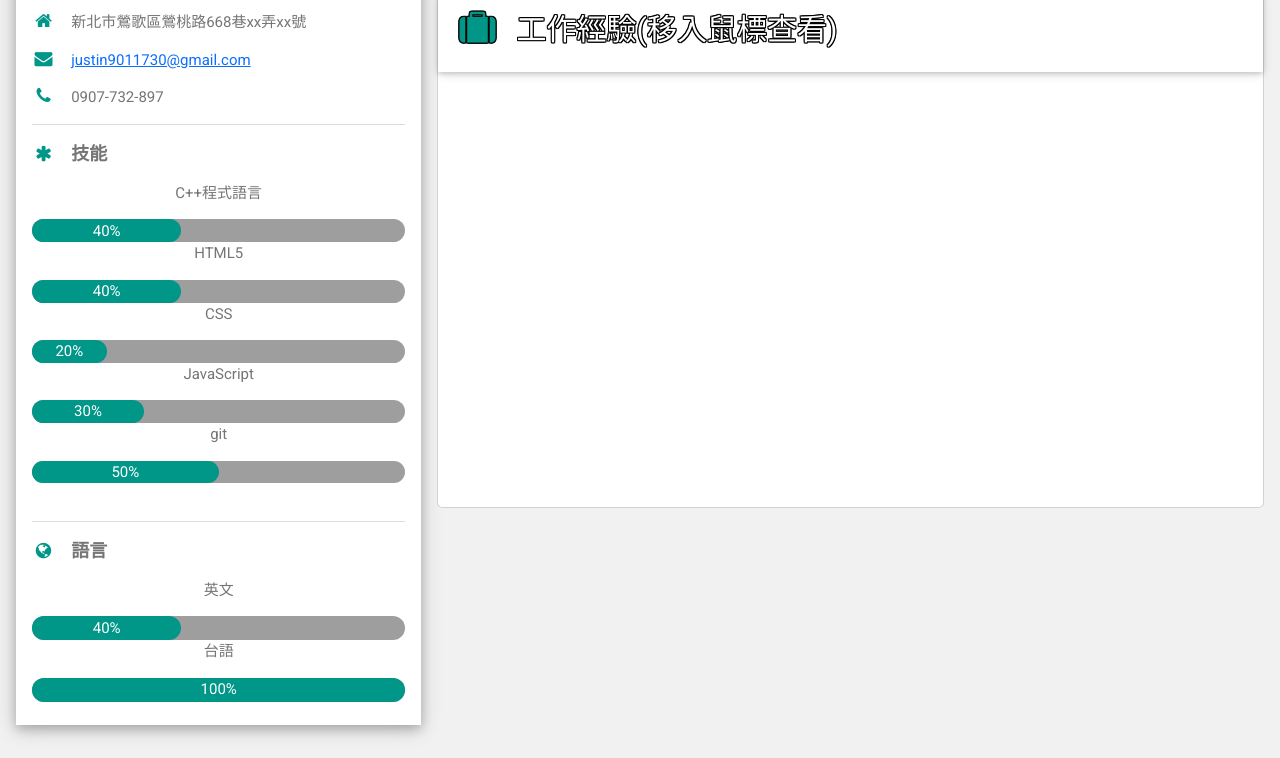
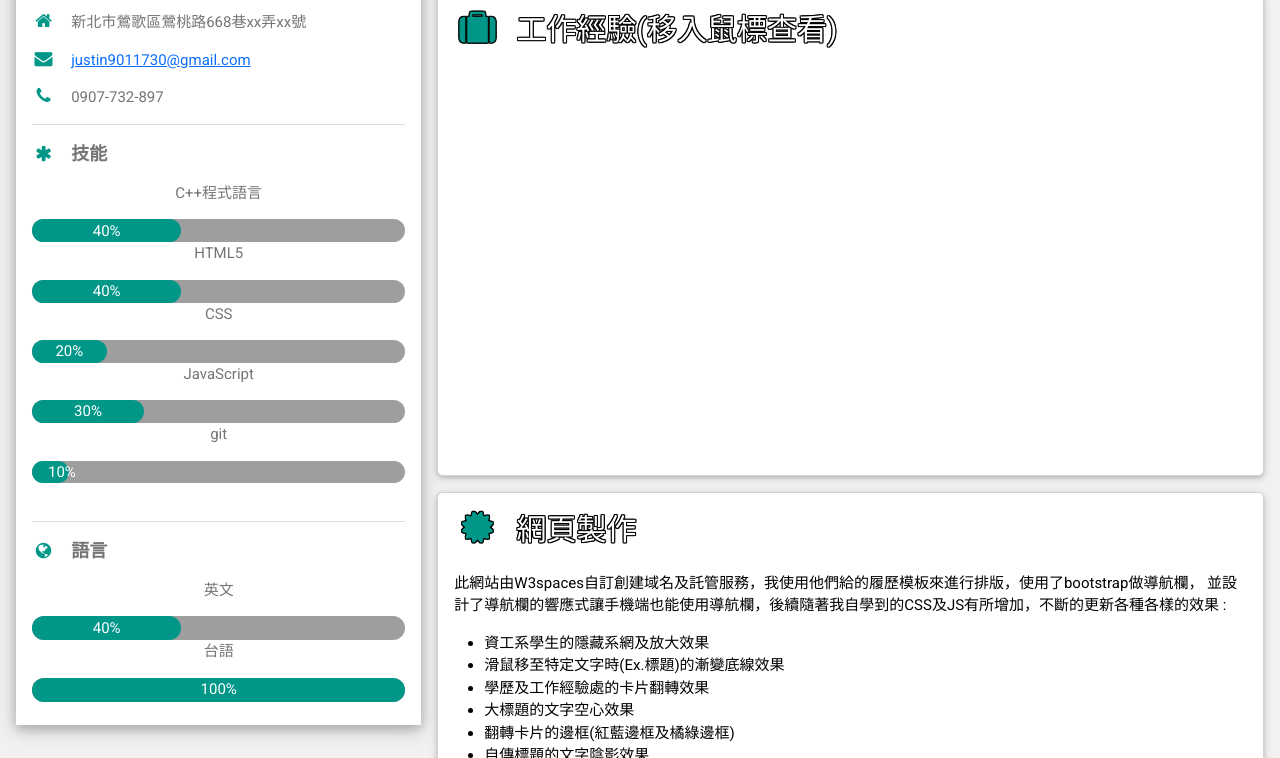
Before and after one commit to justin90117/xueqian, a plain HTML site: page index.html in a window 1280 px wide. Shown: the part 720-1478 px from the top of the page. Drawn offline with nearby package versions, Linux system fonts and the light colour scheme.

Commit message:
Add files via upload

```diff
--- a/index.html
+++ b/index.html
@@ -9,6 +9,8 @@
     <link rel="stylesheet" href="https://fonts.googleapis.com/css?family=Roboto" />
     <link rel="stylesheet" href="https://cdnjs.cloudflare.com/ajax/libs/font-awesome/4.7.0/css/font-awesome.min.css" />
     <link rel="stylesheet" href="self_create.css" />
+    <!--google的圖標庫-->
+    <link rel="stylesheet" href="https://fonts.googleapis.com/icon?family=Material+Icons">
     <!--tailwind的CDN
     <script src="https://cdn.tailwindcss.com"></script>
     -->
@@ -16,9 +18,11 @@
     <link rel="stylesheet" href="https://cdn.jsdelivr.net/npm/bootstrap@5.3.0-alpha2/dist/css/bootstrap.min.css"
         integrity="sha384-aFq/bzH65dt+w6FI2ooMVUpc+21e0SRygnTpmBvdBgSdnuTN7QbdgL+OapgHtvPp" crossorigin="anonymous">
     -->
-
-    <!--google的圖標庫-->
-    <link rel="stylesheet" href="https://fonts.googleapis.com/icon?family=Material+Icons">
+    <!--bootstrap的JS組件
+    <script src="https://cdn.jsdelivr.net/npm/bootstrap@5.3.0-alpha2/dist/js/bootstrap.bundle.min.js"
+        integrity="sha384-qKXV1j0HvMUeCBQ+QVp7JcfGl760yU08IQ+GpUo5hlbpg51QRiuqHAJz8+BrxE/N" crossorigin="anonymous">
+    </script>
+    -->
 
     <!-- 引入Bootstrap CSS文件 -->
     <link rel="stylesheet" href="node_modules/bootstrap/dist/css/bootstrap.min.css">
@@ -45,10 +49,6 @@
 </head>
 
 <body class="w3-light-grey">
-    <script src="https://cdn.jsdelivr.net/npm/bootstrap@5.3.0-alpha2/dist/js/bootstrap.bundle.min.js"
-        integrity="sha384-qKXV1j0HvMUeCBQ+QVp7JcfGl760yU08IQ+GpUo5hlbpg51QRiuqHAJz8+BrxE/N"
-        crossorigin="anonymous">
-    </script><!--bootstrap的JS組件-->
 
     <nav class="navbar navbar-expand-lg bg-body-tertiary sticky-top">
         <div class="container-fluid navbar_bg_col">
@@ -131,8 +131,8 @@
                         </div>
                         <p class="text_center">git</p>
                         <div class="w3-grey w3-round-xlarge">
-                            <div class="w3-container w3-center w3-round-xlarge w3-teal" style="width: 50%">
-                                50%
+                            <div class="w3-container w3-center w3-round-xlarge w3-teal" style="width: 10%">
+                                10%
                             </div>
                         </div>
                         <br />
@@ -163,9 +163,9 @@
 
             <div class="w3-twothird">
                 <div class="w3-container w3-card w3-white w3-margin-bottom z_index">
-                    <h2 class="h2_color w3-padding-16">
-                        <i class="fa fa-certificate fa-fw w3-margin-right w3-xxlarge w3-text-teal"></i><span
-                            class="shadow">自傳 autobiography</span>
+                    <h2 class="h2_color_green w3-padding-16">
+                        <i class="fa fa-certificate fa-fw w3-margin-right w3-xxlarge w3-text-teal"></i>
+                            <span class="green_shadow">自傳 autobiography</span>
                     </h2>
                     <p>
                         我出生於2001年，目前就讀於中國文化大學資訊工程學系四年級，就學期間主要以學習C++程式語言為主，其中也包含物件導向程式設計，期間也學習過基礎python
@@ -177,7 +177,7 @@
                         人臉辨識部分由自主訓練模型，整體系統使用筆電內建Webcam，辨識率在六成左右，目前已於112年1月完成畢業專題成果發表。<br />
                         目前專題結束後正在自主學習前端網頁技術，正在自學HTML及CSS，希望未來以此作為基礎向Javascript
                         及結合後端PHP，以希望能成為前端工程師為基礎，精進自身，
-                        能朝向全端工程師為目標努力邁進。
+                        朝向全端工程師為目標努力邁進。
                     </p>
                 </div>
 
@@ -211,13 +211,13 @@
                     </div>
                 </div>
 
-                <div class="card">
-                    <div class="face w3-container w3-card w3-white w3-margin-bottom">
+                <div class="card w3-container w3-card w3-white w3-margin-bottom">
+                    <div class="face">
                         <h2 class="w3-padding-16 hollow text_effect">
                             <i class="fa fa-suitcase fa-fw w3-margin-right w3-xxlarge w3-text-teal"></i><span>工作經驗(移入鼠標查看)</span>
                         </h2>
                     </div>
-                    <div class="back w3-container w3-card w3-white w3-margin-bottom card_padding_green_orange">
+                    <div class="back card_padding_green_orange">
                         <div class="w3-container container_background_lightpink">
                             <h5 class="w3-opacity">
                                 <b>餐廚助手 / 台灣東利多股份有限公司</b>
@@ -251,6 +251,28 @@
                         </div>
                     </div>
                 </div>
+
+                <div class="card w3-container w3-card w3-white w3-margin-bottom">
+                    <h2 class="w3-padding-16 hollow text_effect">
+                        <i class="fa fa-certificate fa-fw w3-margin-right w3-xxlarge w3-text-teal"></i><span>網頁製作</span>
+                    </h2>
+                    <p>
+                        此網站由W3spaces自訂創建域名及託管服務，我使用他們給的履歷模板來進行排版，使用了bootstrap做導航欄，
+                        並設計了導航欄的響應式讓手機端也能使用導航欄，後續隨著我自學到的CSS及JS有所增加，不斷的更新各種各樣的效果 :
+                        <ul>
+                            <li>資工系學生的隱藏系網及放大效果</li>
+                            <li>滑鼠移至特定文字時(Ex.標題)的漸變底線效果</li>
+                            <li>學歷及工作經驗處的卡片翻轉效果</li>
+                            <li>大標題的文字空心效果</li>
+                            <li>翻轉卡片的邊框(紅藍邊框及橘綠邊框)</li>
+                            <li>自傳標題的文字陰影效果</li>
+                            <li>文字選取時的黃底紅字效果</li>
+                            <li>bootstrap的響應式黏性導航欄</li>
+                        </ul>
+                        特效作品為學習過程中發現canvas的2D動畫效果非常有趣，就學習起相關JS架構並繪製出相關動畫，其大致作法為在頁面載入時於畫布上隨機生成40個點，
+                        每個點隨意朝八個方向移動，計算超出畫布邊緣時反彈，並計算點與點之間距離，若小於300px則繪製漸變線段。以此做出類似動畫的效果。
+                    </p>
+                </div>
             </div>
         </div>
     </div>
```
